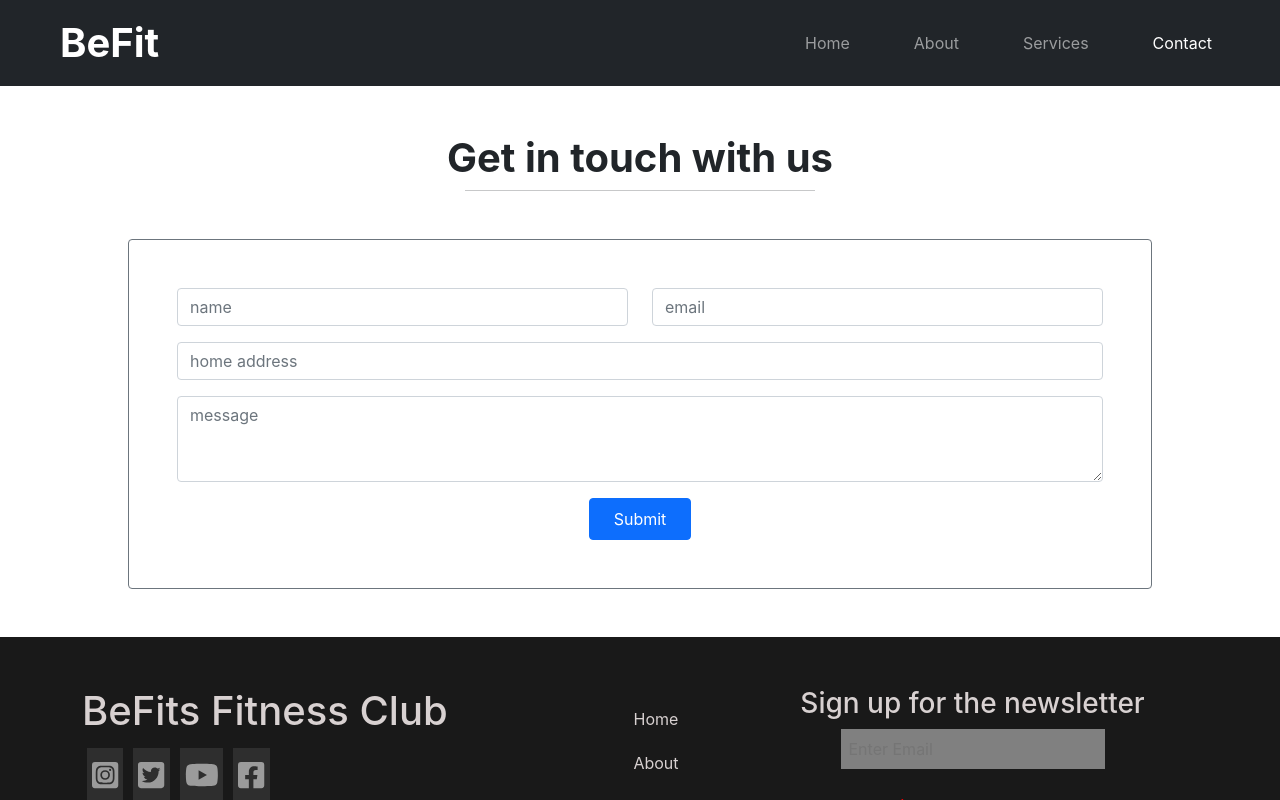
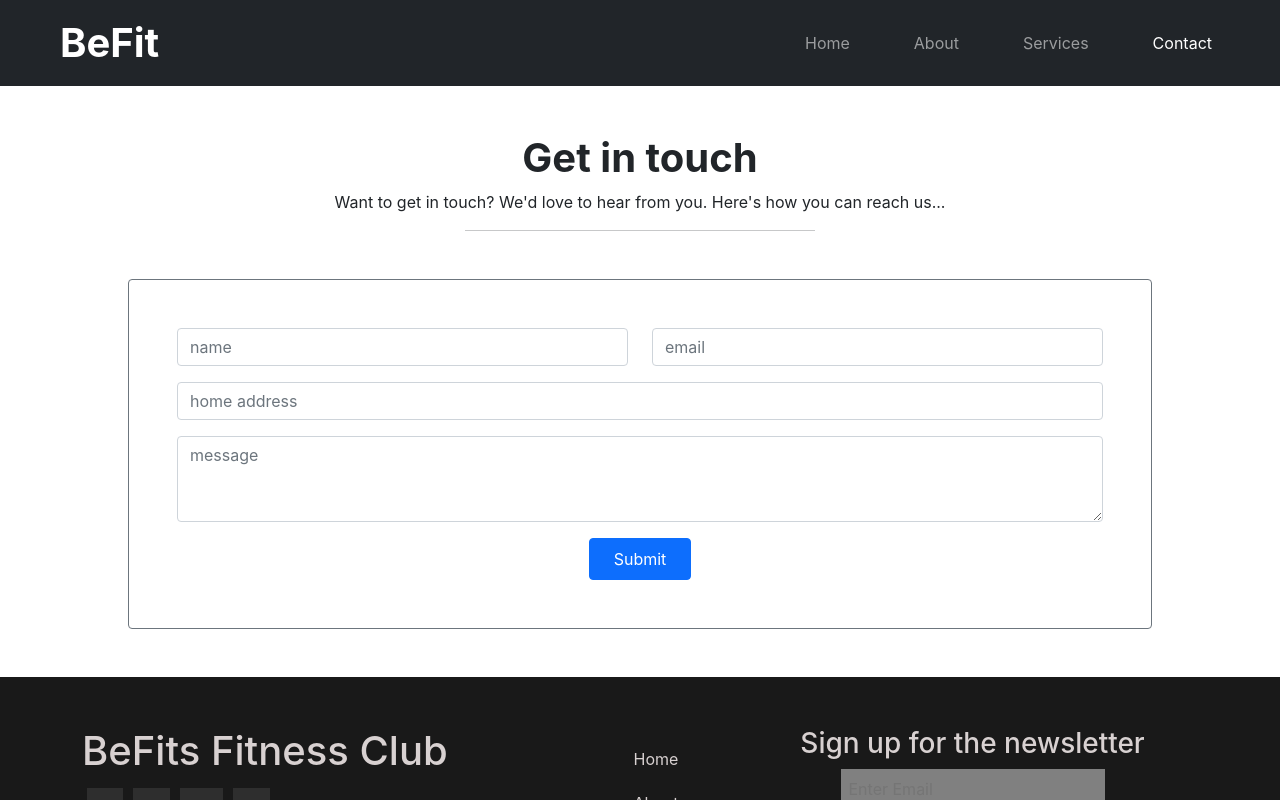
Before and after one commit to tanvirahmed055/be-fit, a React (Create React App) app: page /contact in a window 1280 px wide. Shown: the top 800 px of the page. Built offline with nearby package versions, Linux system fonts and the light colour scheme.

Commit message:
made change in contact component

```diff
--- a/src/components/Contact/Contact.js
+++ b/src/components/Contact/Contact.js
@@ -5,7 +5,10 @@ import './Contact.css';
 const Contact = () => {
     return (
         <div className="my-5">
-            <h1 className="fw-bold">Get in touch with us</h1>
+            <h1 className="fw-bold">Get in touch</h1>
+
+            <p>Want to get in touch? We'd love to hear from you. Here's how you can reach us...</p>
+
             <hr className="horizontal-line" />
             <ContactForm></ContactForm>
         </div>
```
